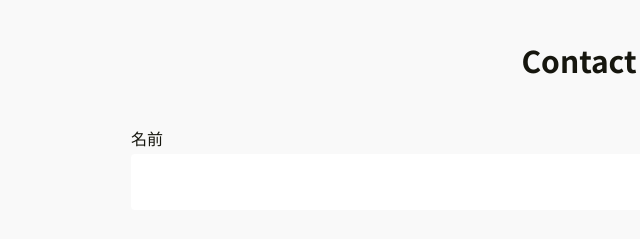
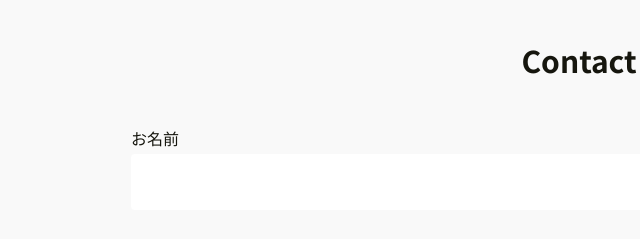
Before and after one commit to kand4y/portfolio_site_code, a website built with Vite: page index.html in a window 1280 px wide. Shown: the part 2480-2719 px from the top of the page, 61-701 px from the left. Built offline with nearby package versions, Linux system fonts and the light colour scheme.

Commit message:
fix: 文章修正

```diff
--- a/index.html
+++ b/index.html
@@ -254,7 +254,7 @@
                   <form action="">
                     <div class="flex justify-center flex-col gap-8">
                       <div>
-                        <label class="block mb-1" for="">名前</label>
+                        <label class="block mb-1" for="">お名前</label>
                         <input type="text" />
                       </div>
 
```
